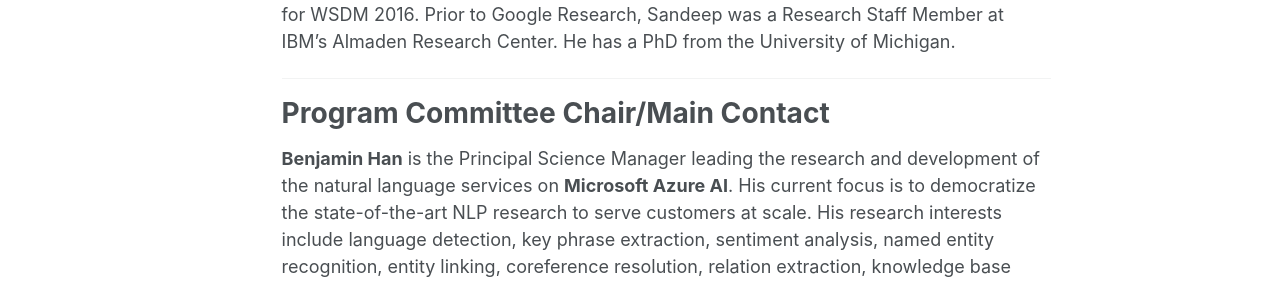
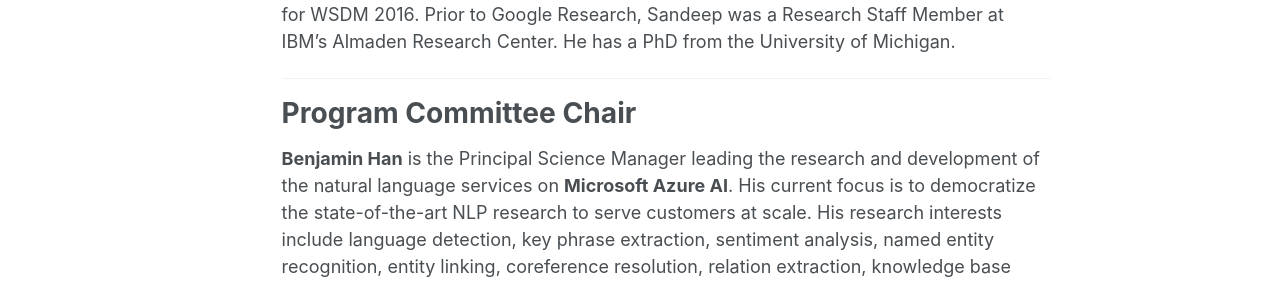
Before and after one commit to document-intelligence/DI-2022, a Jekyll site: the page built from _pages/organization.md, in a window 1280 px wide. Shown: the part 1602-1886 px from the top of the page. Built offline with Jekyll 4.4.1, drawn with Linux system fonts in a browser that asks for light colours.

Commit message:
Update organization.md

```diff
--- a/_pages/organization.md
+++ b/_pages/organization.md
@@ -71,7 +71,7 @@ Research Staff Member at IBM’s Almaden Research Center. He has a PhD
 from the University of Michigan.
 
 ------
-# Program Committee Chair/Main Contact
+# Program Committee Chair
 
 **Benjamin Han** is the Principal Science Manager leading the research
 and development of the natural language services on **Microsoft Azure
```
